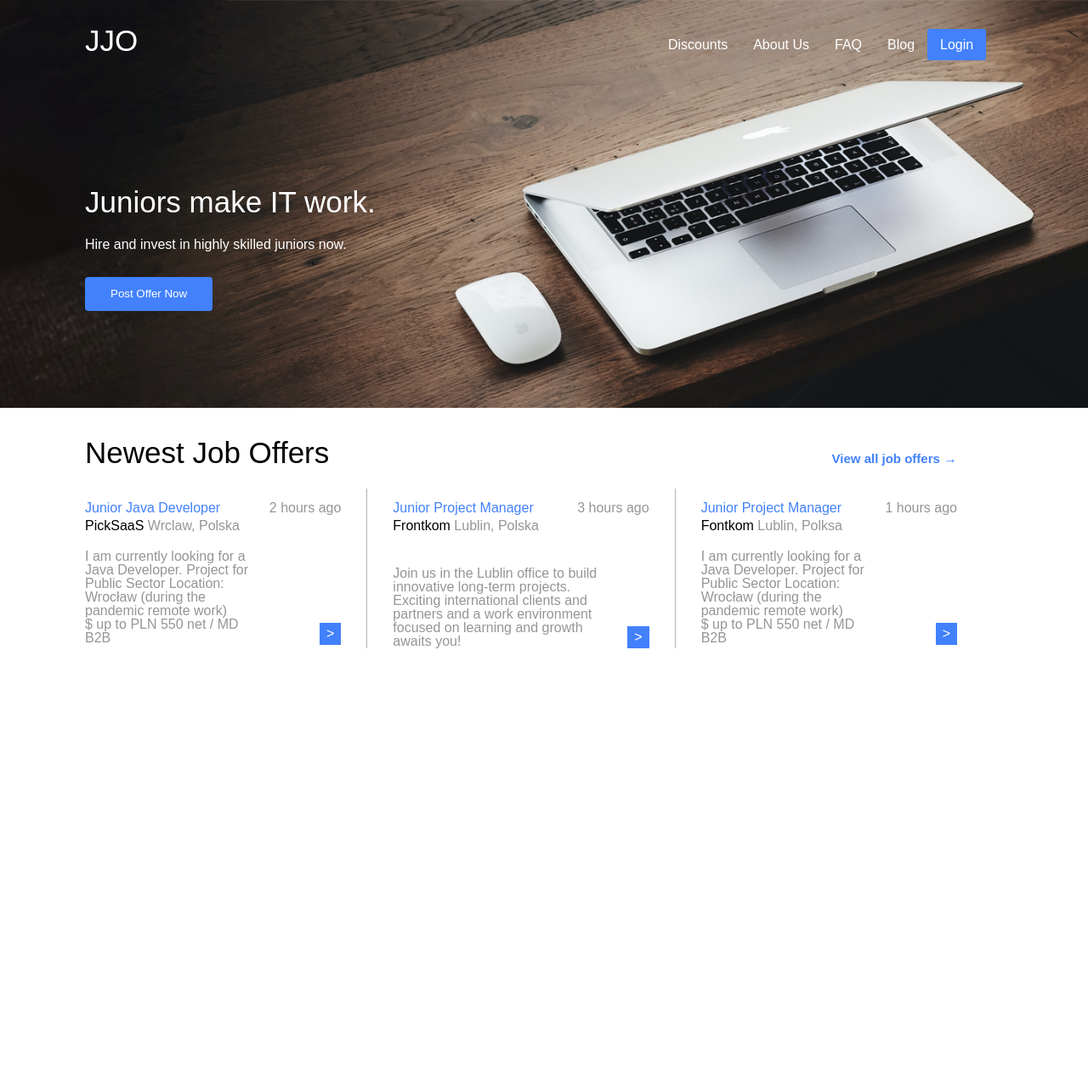
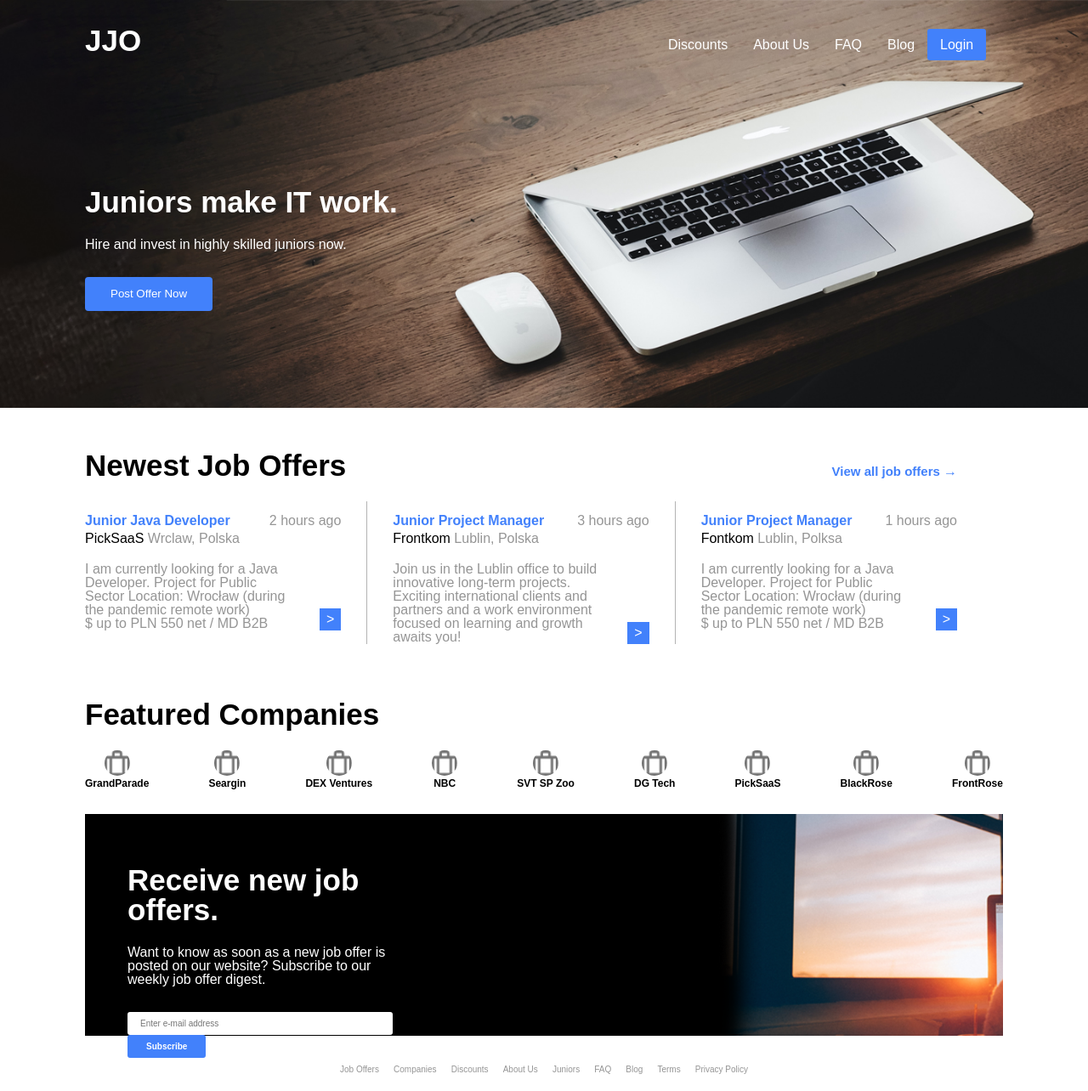
Before and after one commit to Douaa19/Cours, a PHP site: page / in a window 1280 px wide. Shown: the whole page at 85% size. Before the commit the page ends 763 px from the top, so only its background shows below. Run offline with PHP 8.4, Linux system fonts and the light colour scheme.

Commit message:
SuctionPart2andFooter

```diff
--- a/JJO Project/Assets/index.html
+++ b/JJO Project/Assets/index.html
@@ -13,7 +13,7 @@
         <div class="tw">
             <div class="ln">
                 <div class="logo">
-                    <h1>JJO</h1>
+                    <h1 class="h1">JJO</h1>
                 </div>
                 <div class="nav">
                     <ul>
@@ -127,6 +127,77 @@
                 </div>
             </div>
         </div>
+        <div class="tw2">
+            <div class="h">
+                <h1>Featured Companies</h1>
+            </div>
+            <div class="icones">
+                <div class="iandp">
+                    <img src="./images/icon-briefcase.png" alt="icon-briefcase"  class="icone">
+                    <p class="pi">GrandParade</p>
+                </div>
+                <div class="iandp">
+                    <img src="./images/icon-briefcase.png" alt="icon-briefcase"  class="icone">
+                    <p class="pi">Seargin</p>
+                </div>
+                <div class="iandp">
+                    <img src="./images/icon-briefcase.png" alt="icon-briefcase"  class="icone">
+                    <p class="pi">DEX Ventures</p>
+                </div>
+                <div class="iandp">
+                    <img src="./images/icon-briefcase.png" alt="icon-briefcase"  class="icone">
+                    <p class="pi">NBC</p>
+                </div>
+                <div class="iandp">
+                    <img src="./images/icon-briefcase.png" alt="icon-briefcase"  class="icone">
+                    <p class="pi">SVT SP Zoo</p>
+                </div>
+                <div class="iandp">
+                    <img src="./images/icon-briefcase.png" alt="icon-briefcase"  class="icone">
+                    <p class="pi">DG Tech</p>
+                </div>
+                <div class="iandp">
+                    <img src="./images/icon-briefcase.png" alt="icon-briefcase"  class="icone">
+                    <p class="pi">PickSaaS</p>
+                </div>
+                <div class="iandp">
+                    <img src="./images/icon-briefcase.png" alt="icon-briefcase"  class="icone">
+                    <p class="pi">BlackRose</p>
+                </div>
+                <div class="iandp">
+                    <img src="./images/icon-briefcase.png" alt="icon-briefcase"  class="icone">
+                    <p class="pi">FrontRose</p>
+                </div>
+            </div>
+        </div>
+        <div class="tw3">
+            <div class="image">
+
+                <div class="box">
+                    <h1 class="h1">Receive new job offers.</h1>
+                    <p class="lastp">Want to know as soon as a new job offer is posted on our website? Subscribe to our weekly job offer digest.</p>
+                    <div class="subscribe">
+                        <label for="email" class="email"></label>
+                        <input type="email" id="email" name="email" placeholder="Enter e-mail address" class="input">
+                        <button type="button" class="button">Subscribe</button>
+                    </div>
+                </div>
+
+            </div>
+        </div>
     </section>
+    <footer>
+        <ul class="footer">
+            <li> <a href="#">Job Offers</a></li>
+            <li> <a href="#">Companies</a></li>
+            <li><a href="#">Discounts</a></li>
+            <li><a href="#">About Us</a></li>
+            <li><a href="#">Juniors</a></li>
+            <li><a href="#">FAQ</a></li>
+            <li><a href="#">Blog</a></li>
+            <li><a href="#">Terms</a></li>
+            <li><a href="#">Privacy Policy</a></li>
+        </ul>
+    </footer>
 </body>
 </html>
--- a/JJO Project/Assets/style.css
+++ b/JJO Project/Assets/style.css
@@ -60,7 +60,8 @@ ul{
 h1{
     font-size: 35px;
     padding: 0 0 25px;
-
+    font-size: 35px;
+    font-weight: bold;
 }
 .p1{
     margin-bottom: 30px;
@@ -102,6 +103,7 @@ section{
     display: flex;
     justify-content: space-between;
     align-items: baseline;
+    padding: 15px 0 0 0;
 }
 .g{
     font-family: Arial, Helvetica, sans-serif;
@@ -129,6 +131,7 @@ section{
 
 .h3{
     color: #4281FB;
+    font-weight: bold;
 }
 .h4{
     background-color: rgb(255, 255, 255);
@@ -151,7 +154,6 @@ section{
     align-items: flex-end;
 }
 .pf1{
-    padding: 20px 0 0;
     display: flex;
     align-items: flex-end;
 }
@@ -162,7 +164,6 @@ section{
 .p{
     background-color: rgb(255, 255, 255);
     color: #959595;
-    padding: 0 47px 0 0;
 }
 .jp1{
     border-left: 1px solid #B3B3B3;
@@ -175,3 +176,88 @@ section{
     padding: 0 0 0 30px;
     width: 33%;
 }
+.tw2{
+    /* border: 1px solid black; */
+    margin: 50px 0 0 0;
+}
+.h{
+    color: black;
+    font-size: 35px;
+    font-family: Arial, Helvetica, sans-serif;
+    font-weight: bold;
+    padding: 15px 0 0 0;
+}
+.icones{
+
+    display: flex;
+    justify-content: space-between;
+}
+.iandp{
+
+    text-align: center;
+}
+.icone{
+    width: 30px;
+    height: 30px;
+
+    border-radius: 30px;
+}
+.pi{
+    font-family: Arial, Helvetica, sans-serif;
+    font-weight: bold;
+    font-size: 12px;
+}
+.image{
+    height: 261px;
+    background-image: url(./images/Newsletter-image.png);
+    background-repeat: no-repeat;
+    background-size: cover;
+}
+.tw3{
+    color: white;
+    background-color: black;
+    margin: 30px 0;
+
+}
+.box{
+    width: 31%;
+    font-family: Arial, Helvetica, sans-serif;
+    padding: 60px 0 0 50px;
+}
+.lastp{
+    padding: 0 0 10px 0;
+}
+.subscribe{
+    padding: 20px 0 0 0;
+
+}
+.input{
+    border-radius: 3px;
+    border: white;
+    padding: 8px 165px 8px 15px;
+    font-size: 10px;
+    margin-right: 13px;
+}
+.button{
+    border: white;
+    color: white;
+    border-radius: 3px;
+    background-color: #4281FB;
+    padding: 8px 22px;
+    font-weight: bold;
+    font-size: 10px;
+}
+footer {
+    font-family: Arial, Helvetica, sans-serif;
+    font-size: 10px;
+}
+.footer{
+    display: flex;
+    justify-content: space-between;
+    padding: 0px 300px;
+    margin: 0px 100px 20px 100px;
+}
+a{
+    text-decoration: none;
+    color: #959595;
+}
```
